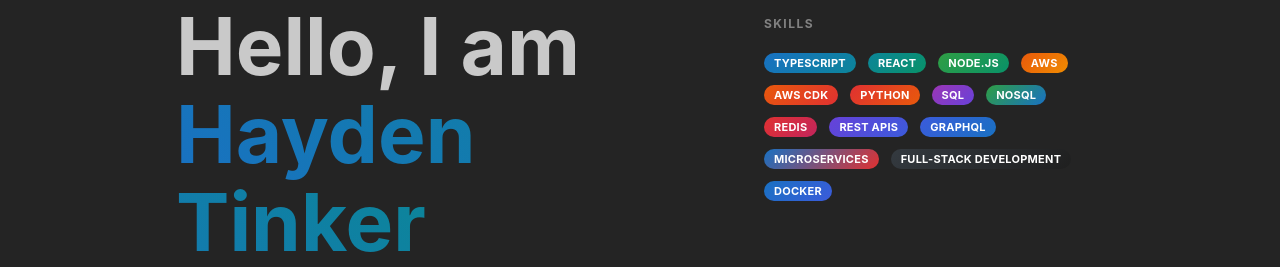
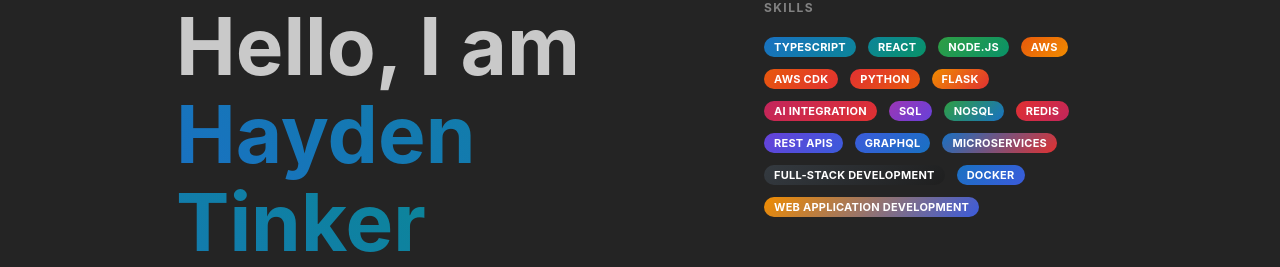
Before and after one commit to haydentinker/portfolio-website-v2, a React (Vite) app in the folder portfolio/: page / in a window 1280 px wide. Shown: the part 286-553 px from the top of the page. Built offline with nearby package versions, Linux system fonts and the light colour scheme; no server answers.

Commit message:
Updating the skills

```diff
--- a/portfolio/src/components/HeroSection.tsx
+++ b/portfolio/src/components/HeroSection.tsx
@@ -81,6 +81,8 @@
   { name: "AWS", from: "orange", to: "yellow" },
   { name: "AWS CDK", from: "orange", to: "red" },
   { name: "Python", from: "red", to: "orange" },
+  { name: "Flask", from: "yellow", to: "red" },
+  { name: "AI Integration", from: "pink", to: "red" },
   { name: "SQL", from: "grape", to: "violet" },
   { name: "NoSQL", from: "green", to: "blue" },
   { name: "Redis", from: "red", to: "pink" },
@@ -89,6 +91,7 @@
   { name: "Microservices", from: "blue", to: "red" },
   { name: "Full-Stack Development", from: "gray", to: "dark" },
   { name: "Docker", from: "blue", to: "indigo" },
+  { name: "Web Application Development", from: "yellow", to: "indigo" },
 ];
 export function HeroSection() {
   const role = useTypewriter(ROLES);
```
